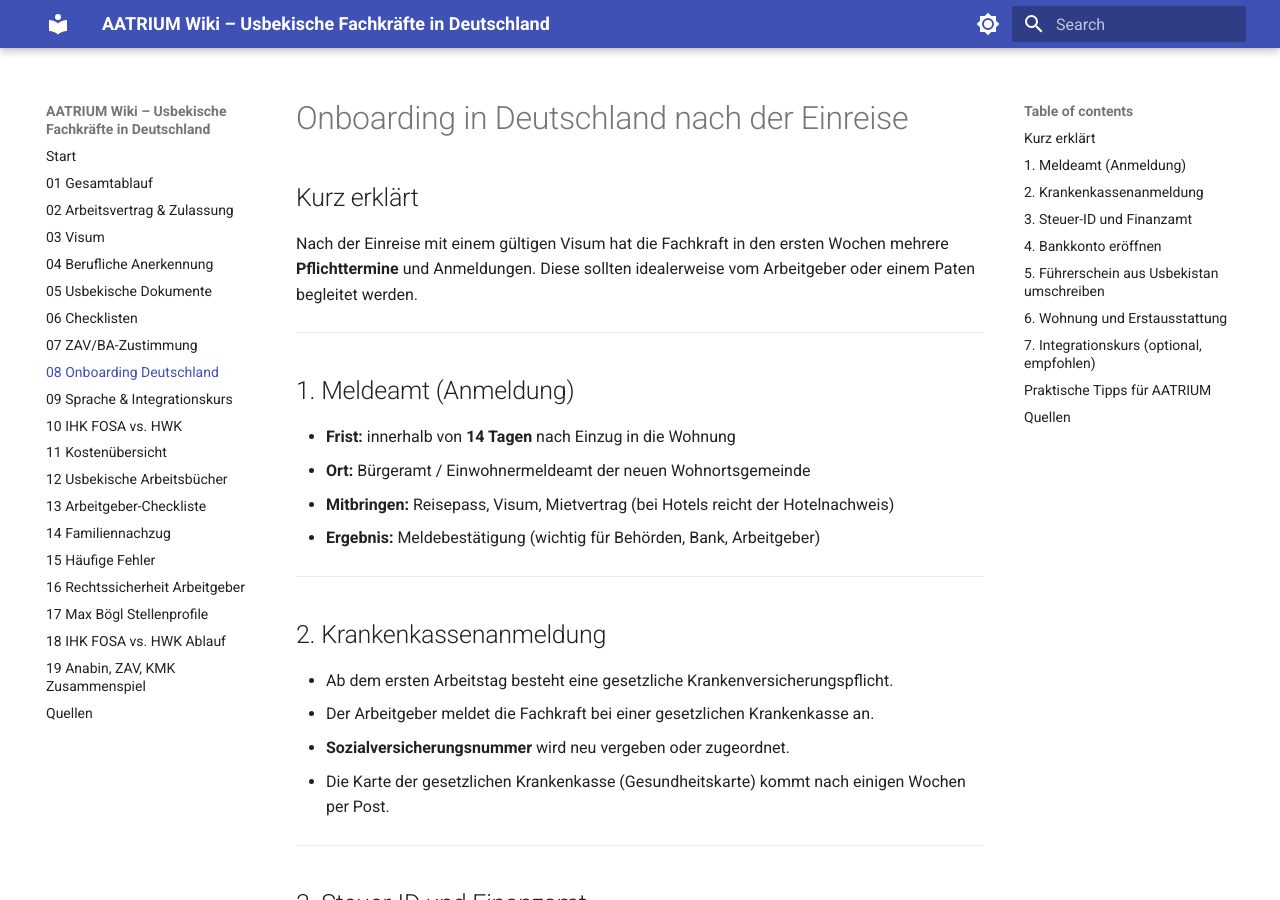
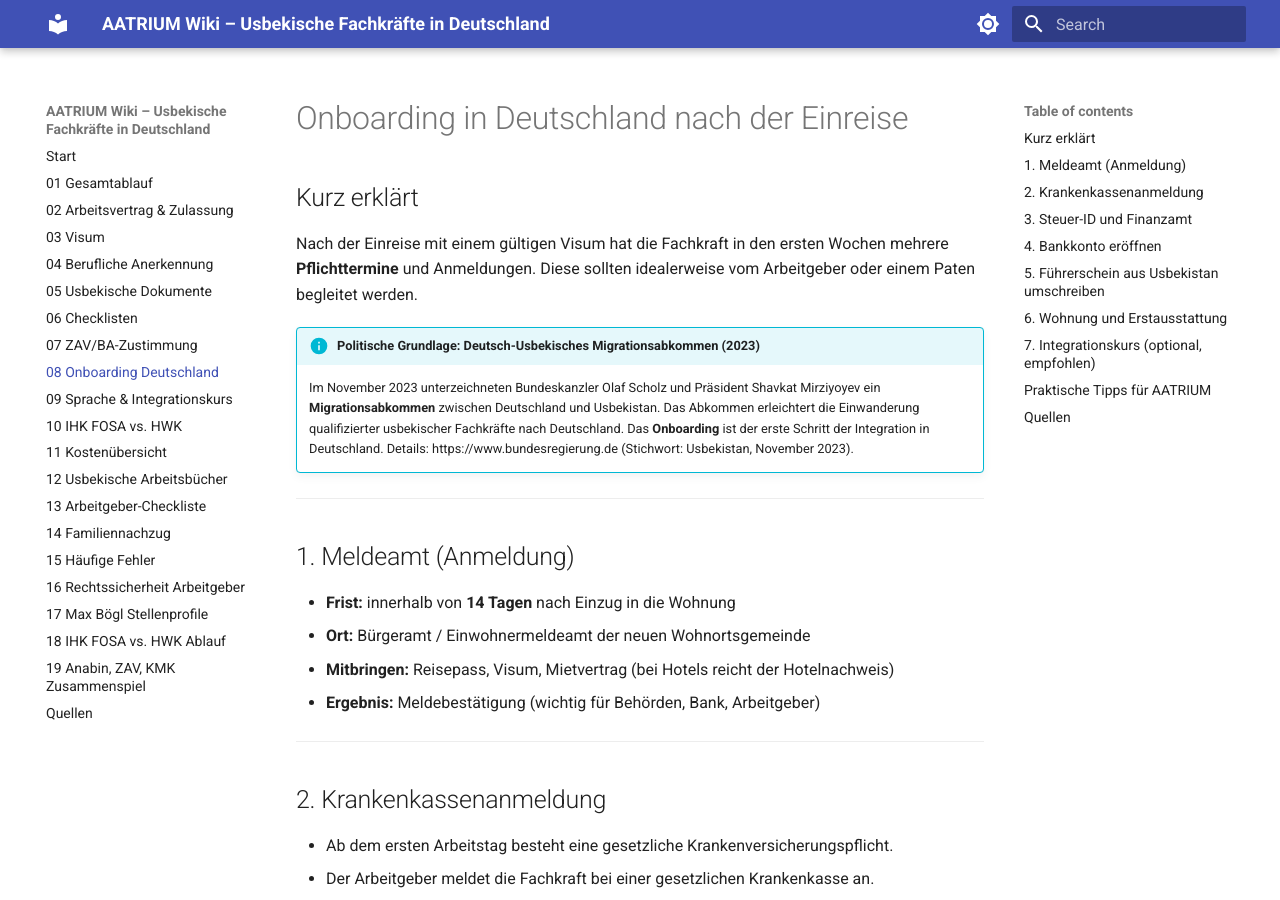
Before and after one commit to benedikt-aatrium/wiki-usbekische-fachkraefte, an MkDocs documentation site: the page built from docs/08_onboarding_deutschland.md, in a window 1280 px wide and 900 px high. Built offline with MkDocs 1.6.1 and Material for MkDocs 9.7.7, drawn with Linux system fonts in a browser that asks for light colours.

Commit message:
Artikel 08, 09, 23, 25: Deutsch-Usbekisches Migrationsabkommen (2023) als politische Grundlage hinzugefügt (Onboarding, Sprache, Unterkunft, Integrationskurs)

```diff
--- a/docs/08_onboarding_deutschland.md
+++ b/docs/08_onboarding_deutschland.md
@@ -3,6 +3,9 @@
 ## Kurz erklärt
 
 Nach der Einreise mit einem gültigen Visum hat die Fachkraft in den ersten Wochen mehrere **Pflichttermine** und Anmeldungen. Diese sollten idealerweise vom Arbeitgeber oder einem Paten begleitet werden.
+
+!!! info "Politische Grundlage: Deutsch-Usbekisches Migrationsabkommen (2023)"
+    Im November 2023 unterzeichneten Bundeskanzler Olaf Scholz und Präsident Shavkat Mirziyoyev ein **Migrationsabkommen** zwischen Deutschland und Usbekistan. Das Abkommen erleichtert die Einwanderung qualifizierter usbekischer Fachkräfte nach Deutschland. Das **Onboarding** ist der erste Schritt der Integration in Deutschland. Details: https://www.bundesregierung.de (Stichwort: Usbekistan, November 2023).
 
 ---
 
```
Also changed, not shown: docs/09_sprache_integrationskurs.md (+3 -0 lines), docs/23_unterkunft_anmeldung.md (+3 -0 lines), docs/25_integrationskurs_berufssprachkurs.md (+3 -0 lines).
